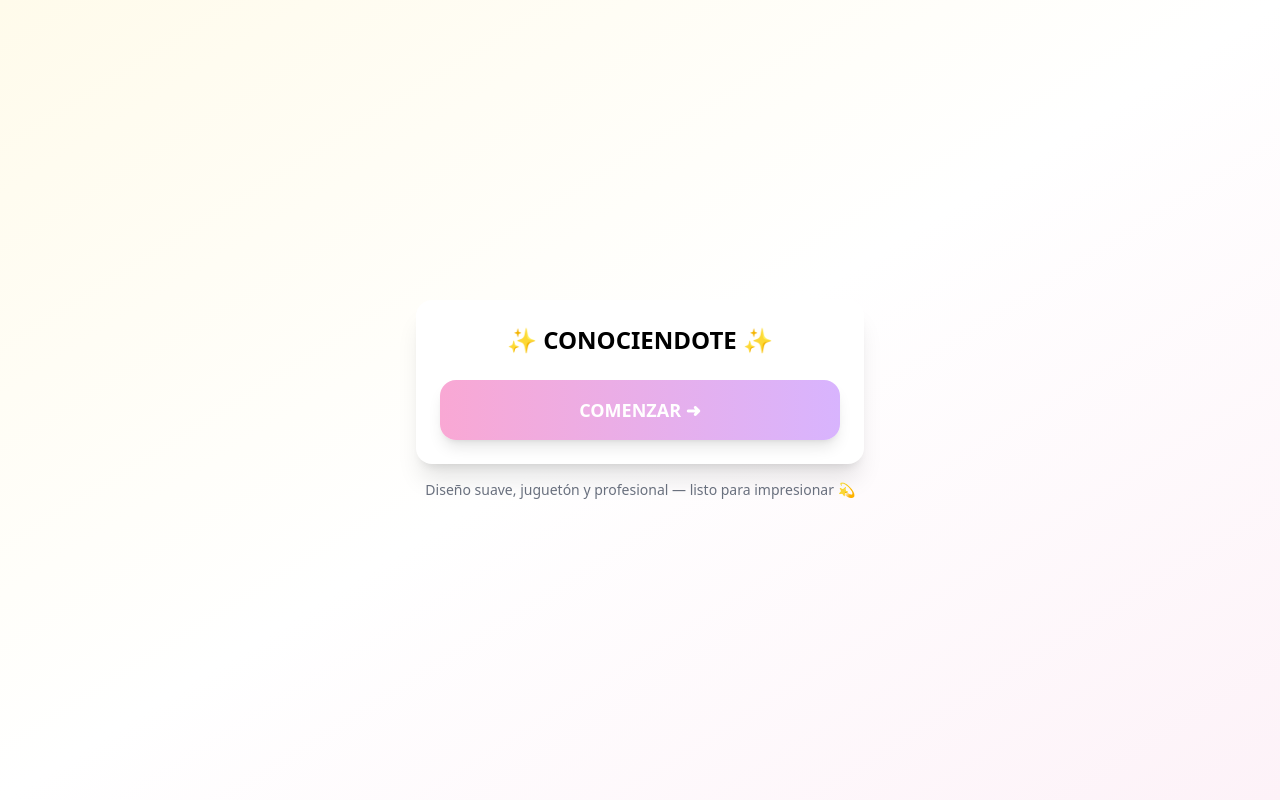
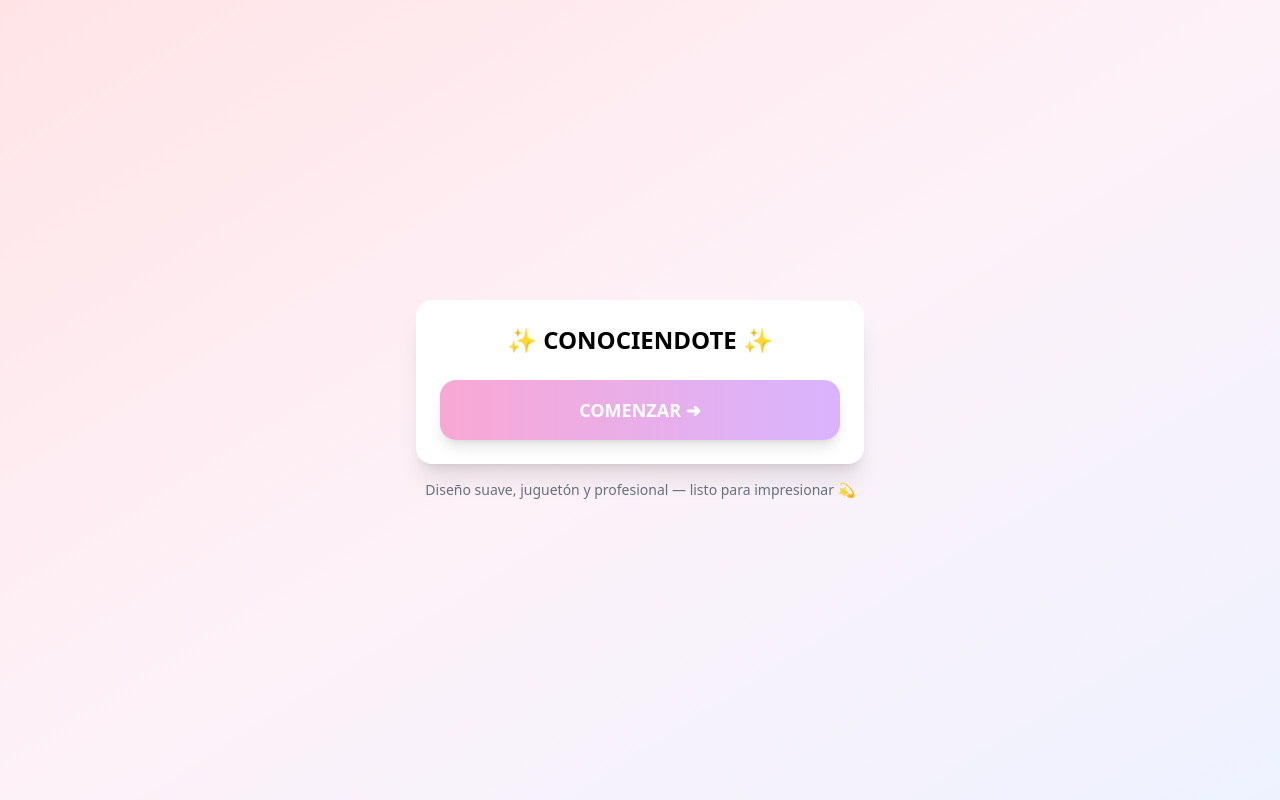
Before and after one commit to JNAMx03/G2KY, a React (Vite) app: page / in a window 1280 px wide. Built offline with nearby package versions, Linux system fonts and the light colour scheme.

Commit message:
mejor bg

```diff
--- a/src/index.css
+++ b/src/index.css
@@ -4,7 +4,8 @@
 
 /* Pequeños estilos personalizados si quieres */
 body {
-  @apply bg-gradient-to-br from-amber-50 via-white to-pink-50;
+  @apply bg-gradient-to-br from-rose-100 via-pink-50 to-indigo-50;
+
 }
 
 /* :root {
```
